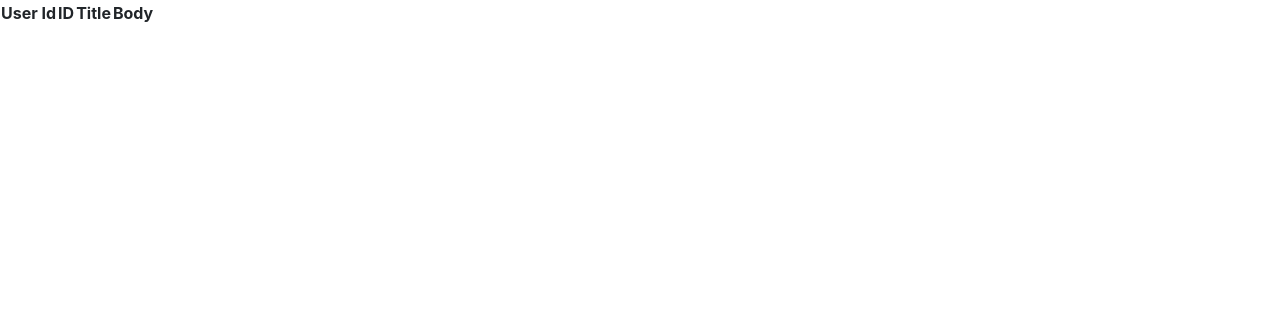
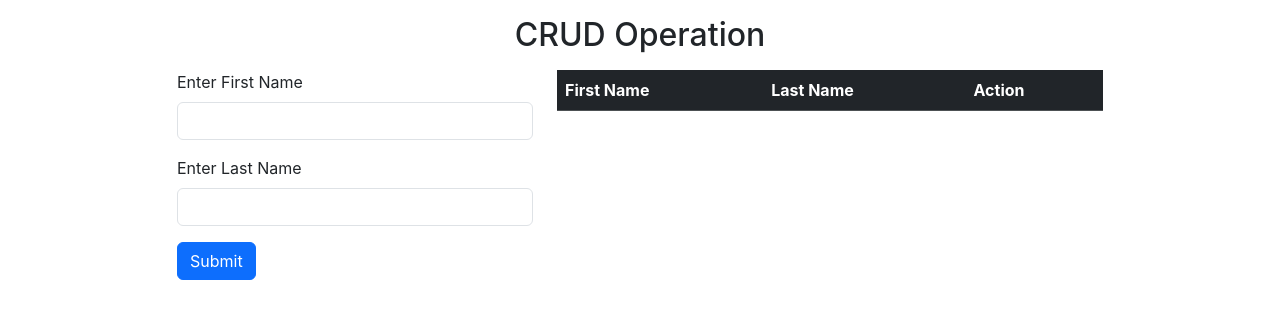
Before and after one commit to vivek-munjapara/React, a React (Create React App) app: page / in a window 1280 px wide. Shown: the top 318 px of the page. Built offline with nearby package versions, Linux system fonts and the light colour scheme; no server answers.

Commit message:
CRUD opration

```diff
--- a/package.json
+++ b/package.json
@@ -15,6 +15,7 @@
     "@testing-library/react": "^13.4.0",
     "@testing-library/user-event": "^13.5.0",
     "axios": "^1.3.2",
+    "bootstrap": "^5.2.3",
     "dayjs": "^1.11.7",
     "formik": "^2.2.9",
     "moment": "^2.29.4",
--- a/public/index.html
+++ b/public/index.html
@@ -22,7 +22,8 @@
       work correctly both with client-side routing and a non-root public URL.
       Learn how to configure a non-root public URL by running `npm run build`.
     -->
-  <link rel="stylesheet" href="https://cdn.jsdelivr.net/npm/bootstrap@4.6.2/dist/css/bootstrap.min.css">
+  <link href="https://cdn.jsdelivr.net/npm/bootstrap@5.3.0-alpha1/dist/css/bootstrap.min.css" rel="stylesheet"
+    integrity="sha384-GLhlTQ8iRABdZLl6O3oVMWSktQOp6b7In1Zl3/Jr59b6EGGoI1aFkw7cmDA6j6gD" crossorigin="anonymous">
   <title>React App</title>
 </head>
 
@@ -39,7 +40,9 @@
       To begin the development, run `npm start` or `yarn start`.
       To create a production bundle, use `npm run build` or `yarn build`.
     -->
-  <script src="https://ajax.googleapis.com/ajax/libs/jquery/1.12.4/jquery.min.js"></script>
+  <script src="https://cdn.jsdelivr.net/npm/bootstrap@5.3.0-alpha1/dist/js/bootstrap.bundle.min.js"
+    integrity="sha384-w76AqPfDkMBDXo30jS1Sgez6pr3x5MlQ1ZAGC+nuZB+EYdgRZgiwxhTBTkF7CXvN"
+    crossorigin="anonymous"></script>
 </body>
 
 </html>
--- /dev/null
+++ b/src/All_Task/ex_04.1 CRUD/CRUD.js
@@ -0,0 +1,23 @@
+import React from 'react'
+import EditpopupData from './EditpopupData'
+import FormData from './FormData'
+import TableData from './TableData'
+
+export default function CRUD() {
+
+  return (
+    <>
+      <div className='container mt-3'>
+
+        <h2 className='d-flex justify-content-around m-3'>CRUD Operation</h2>
+
+        <div className='row d-flex justify-content-center'>
+          <FormData />
+          <TableData />
+
+        </div>
+      </div>
+
+    </>
+  )
+}
--- /dev/null
+++ b/src/All_Task/ex_04.1 CRUD/EditpopupData.js
@@ -0,0 +1,67 @@
+import React, { useEffect, useState } from 'react'
+import { useDispatch, useSelector } from 'react-redux';
+import { editUser } from './Redux/Action/CRUDaction';
+
+export default function EditpopupData({ index }) {
+
+    const editData = useSelector(y => y.userName);
+
+    const dispatch = useDispatch();
+    // console.log(editData[index])
+
+    const [inputData, setInputData] = useState({
+        firstName: '',
+        lastName: ''
+    })
+
+    useEffect(() => {
+        if (editData[index] != undefined) {
+            setInputData({
+                firstName: editData[index].firstName,
+                lastName: editData[index].lastName
+            })
+        }
+    }, [editData[index]])
+
+    const updateData = () => {
+        let edt = [...editData];
+        edt[index] = inputData;
+        // console.log(edt[index]);
+        dispatch(editUser(edt));
+    }
+
+    const InputHandler = (e) => {
+        const { name, value } = e.target;
+        setInputData({ ...inputData, [name]: value });
+    }
+    return (
+        <>
+            <div class="modal fade" id="exampleModal" tabindex="-1" aria-labelledby="exampleModalLabel" aria-hidden="true">
+                <div class="modal-dialog">
+                    <div class="modal-content">
+                        <div class="modal-header">
+                            <h1 class="modal-title fs-5" id="exampleModalLabel">Modal title</h1>
+                            <button type="button" class="btn-close" data-bs-dismiss="modal" aria-label="Close"></button>
+                        </div>
+                        <div class="modal-body d-flex flex-column col-6" >
+                            <div>
+                                <label class="form-label">First Name</label>
+                                <input class='mb-2' type='text' name='firstName' value={inputData.firstName} onChange={InputHandler}/>
+                            </div>
+                            <div>
+                                <label class="form-label">Last Name</label>
+                                <input class='mb-2' type='text' name='lastName' value={inputData.lastName} onChange={InputHandler}/>
+                            </div>
+
+                        </div>
+                        <div class="modal-footer">
+                            <button type="button" class="btn btn-secondary" data-bs-dismiss="modal">Close</button>
+                            <button type="button" class="btn btn-primary" data-bs-dismiss="modal"  onClick={updateData}>Save changes</button>
+                        </div>
+                    </div>
+                </div>
+            </div>
+
+        </>
+    )
+}
--- /dev/null
+++ b/src/All_Task/ex_04.1 CRUD/FormData.js
@@ -0,0 +1,41 @@
+import React, { useState } from 'react'
+import { useDispatch, useSelector } from 'react-redux'
+import { SaveData } from './Redux/Action/CRUDaction'
+
+export default function FormData() {
+
+
+    const dispatch = useDispatch()
+
+    const [input, setInput] = useState({
+        firstName: "",
+        lastName: ''
+    })
+
+    const inputHandler = (e) => {
+        setInput({ ...input, [e.target.name]: e.target.value })
+    }
+
+    const submitData = (e) => {
+        e.preventDefault();
+        dispatch(SaveData(input))
+    }
+    // console.log(userFUllName)
+
+    return (
+
+
+            <form class="col-4" onSubmit={submitData}>
+                <div class="mb-3">
+                    <label class="form-label">Enter First Name</label>
+                    <input type="text" class="form-control" name='firstName' id="exampleInputEmail1" onChange={inputHandler} />
+                </div>
+                <div class="mb-3 " >
+                    <label class="form-label">Enter Last Name</label>
+                    <input type="text" class="form-control" name='lastName' id="exampleInputEmail1" onChange={inputHandler} />
+                </div>
+                <button type="submit" class="btn btn-primary">Submit</button>
+            </form>
+
+    )
+}
--- /dev/null
+++ b/src/All_Task/ex_04.1 CRUD/Redux/Action/CRUDaction.js
@@ -0,0 +1,14 @@
+export const SaveData = (payload) => ({
+  type: 'addData',
+  payload
+})
+
+export const dltData = (payload) => ({
+  type: 'deleteData',
+  payload
+})
+
+export const editUser = (payload) => ({
+  type: 'editData',
+  payload
+})
--- /dev/null
+++ b/src/All_Task/ex_04.1 CRUD/Redux/Reducer/CRUDRed.js
@@ -0,0 +1,25 @@
+const initialState = {
+    myData: {}
+}
+
+export default (state = [], { type, payload }) => {
+    switch (type) {
+
+        case 'addData':
+            return [...state, { ...payload }]
+
+        case 'deleteData':
+            let dlt = [...state];
+            console.log(dlt)
+            dlt.splice(payload, 1);
+            return dlt;
+
+        case 'editData':
+
+            return state=payload;
+
+
+        default:
+            return state
+    }
+}
--- /dev/null
+++ b/src/All_Task/ex_04.1 CRUD/Redux/Store/store.js
@@ -0,0 +1,10 @@
+import { combineReducers, createStore } from 'redux'
+import CRUDRed from '../Reducer/CRUDRed';
+
+const rootReducer = combineReducers({
+    userName: CRUDRed
+
+})
+const store = createStore(rootReducer)
+
+export default store;
--- /dev/null
+++ b/src/All_Task/ex_04.1 CRUD/TableData.js
@@ -0,0 +1,56 @@
+import React, { useState } from 'react'
+import { useDispatch, useSelector } from 'react-redux';
+import EditpopupData from './EditpopupData';
+import { dltData } from './Redux/Action/CRUDaction';
+
+
+export default function TableData() {
+  const userFUllName = useSelector(y => y.userName);
+  const [indData, setIndex] = useState(0);
+  const dispatch = useDispatch();
+
+
+  const dltUser = (index) => {
+    console.log(index)
+    dispatch(dltData(index))
+  }
+
+  const editUser = (index) => {
+
+    setIndex(index)
+  }
+
+  return (
+    <div class="col-6">
+
+      <table class="table table-dark table-hover ">
+        <thead>
+          <tr>
+            <th scope="col">First Name</th>
+            <th scope="col">Last Name</th>
+            <th scope="col">Action</th>
+          </tr>
+        </thead>
+        <tbody>
+          {
+            userFUllName.map((ele, index) => {
+              return (
+                <tr>
+                  <td>{ele.firstName} </td>
+                  <td>{ele.lastName}</td>
+                  <td>
+                    <button type="button" class="btn btn-info mr-1" data-bs-toggle="modal" data-bs-target="#exampleModal" onClick={() => { editUser(index) }}>
+                      Edit
+                    </button>
+                    {/* <button class="btn btn-info mr-1" onClick={() => { editUser(index) }}>Edit</button> */}
+                    <button class="btn btn-danger" onClick={() => { dltUser(index) }}>Delete</button></td>
+                </tr>
+              )
+            })
+          }
+        </tbody>
+      </table>
+      <EditpopupData index={indData} />
+    </div>
+  )
+}
--- a/src/All_Task/ex_09_redux_counter/ProductCard.js
+++ b/src/All_Task/ex_09_redux_counter/ProductCard.js
@@ -26,7 +26,7 @@ export default function ProductCard() {
         <div>
             {data.map((element, index) => {
                 return (
-                    <p key={index}>{element.title}<Button onClick={() => dlt(index)}>Delete</Button></p>
+                    <p key={index}>{element.title} <Button onClick={() => dlt(index)}>Delete</Button></p>
                 )
 
             })}
--- a/src/App.js
+++ b/src/App.js
@@ -1,5 +1,4 @@
-import logo from './logo.svg';
-import './App.css';
+// import './App.css';
 // import Ex_01_usestart from './All_Task/dailytask/Ex_01_usestart'
 // import Displaydata from './All_Task/ex_01_usestate/Displaydata'
 // import Card from './All_Task/ex_02_readmore/Card'
@@ -10,13 +9,16 @@ import './App.css';
 // import RegWithDesignuseFormik from './All_Task/ex_05_formik_form/RegWithDesignuseFormik';
 // import FormikDynamicForm from './All_Task/ex_06_dynamic_form/FormikDynamicForm'
 // import NormalDynamicForm from './All_Task/ex_06_dynamic_form/NormalDynamicForm'
-import EmpReg from './All_Task/ex_07_EmpForm/EmpReg';
+// import EmpReg from './All_Task/ex_07_EmpForm/EmpReg';
 // import Home from './All_Task/ex_08_Add_to_cart/Home';
+// import { Provider } from 'react-redux';
+// import store from './All_Task/Redux/store/store';
+// import Counter from './All_Task/ex_09_redux_counter/Counter';
+// import ProductCard from './All_Task/ex_09_redux_counter/ProductCard';
+// import User from './All_Task/Props/User';
+import CRUD from './All_Task/ex_04.1 CRUD/CRUD';
+import store from './All_Task/ex_04.1 CRUD/Redux/Store/store';
 import { Provider } from 'react-redux';
-import store from './All_Task/Redux/store/store';
-import Counter from './All_Task/ex_09_redux_counter/Counter';
-import ProductCard from './All_Task/ex_09_redux_counter/ProductCard';
-import User from './All_Task/Props/User';
 
 function App() {
   return (
@@ -31,8 +33,11 @@ function App() {
     // <FormikDynamicForm />
     // <NormalDynamicForm/>
     // <EmpReg />
-    <User />
+    // <User />
     // <Home/>
+    <Provider store={store} >
+      <CRUD />
+    </Provider>
 
     // <Provider store={store} >
     //   <Counter />
```
Also changed, not shown: src/All_Task/ex_04.1 CRUD/EditPopUp.js (added, +9 -0 lines), 1 other file (tests, documents, lock files or other folders).
